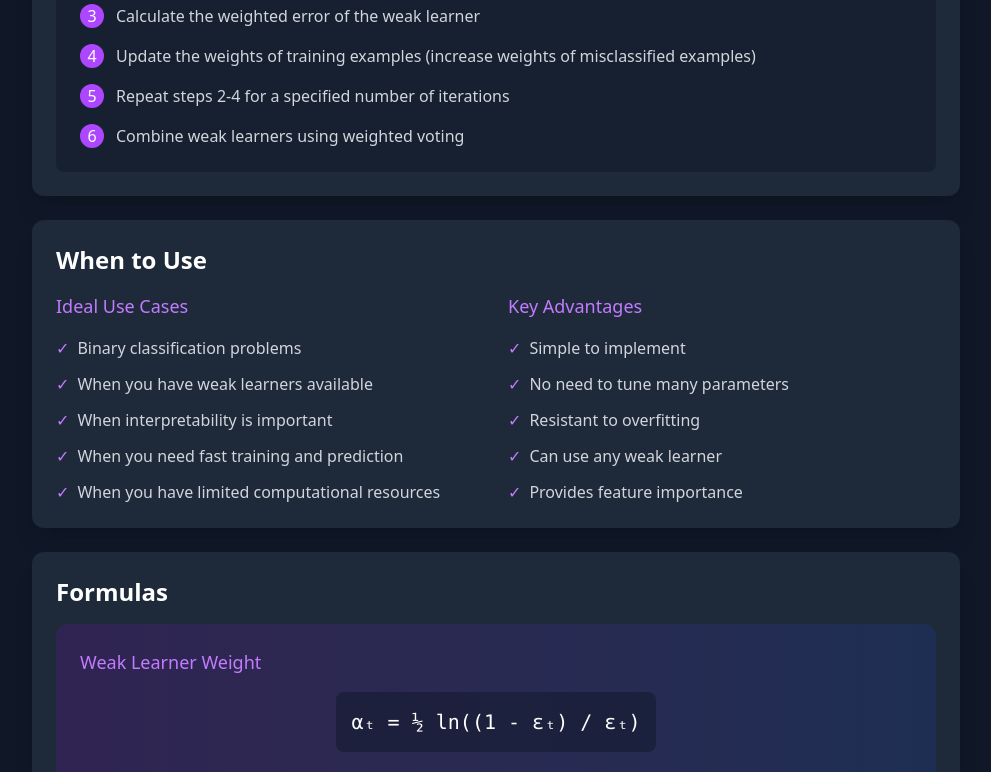
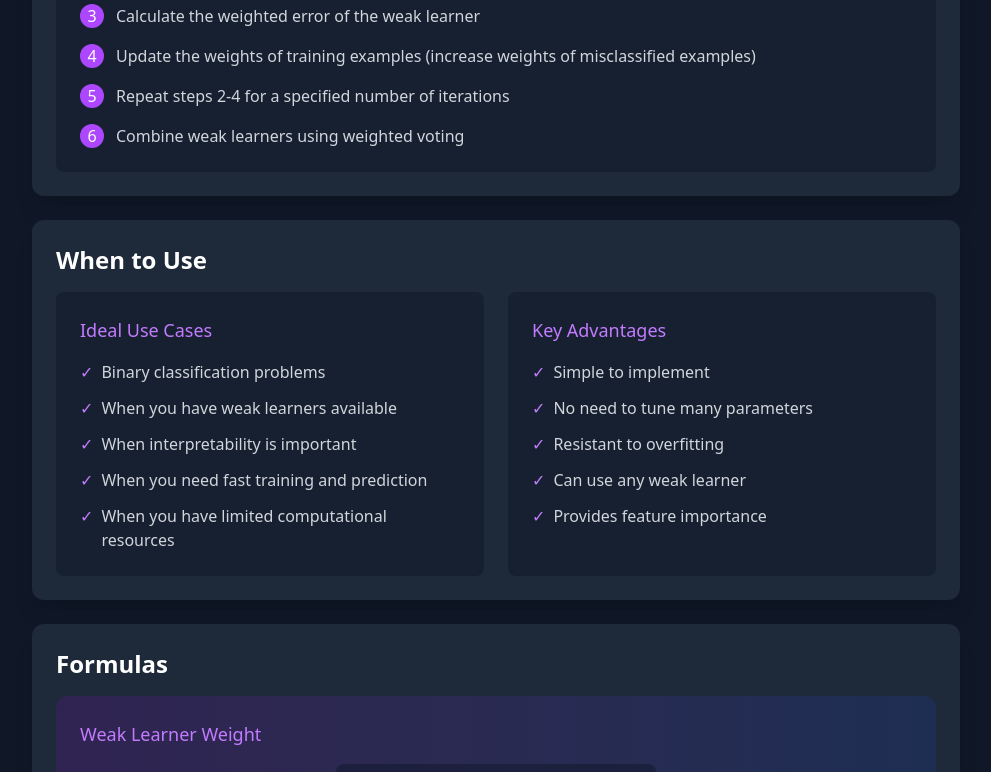
Before and after one commit to idanidan29/Machine_Learning_Visualizer, a Next.js app in the folder client/: page /algorithms/adaboost in a window 1280 px wide. Shown: the part 1264-2036 px from the top of the page, without its empty margins (288-1279 px from the left). Built offline with nearby package versions, Linux system fonts and the light colour scheme.

Commit message:
adjust adaboost to the wrapper

```diff
--- a/client/src/app/algorithms/adaboost/page.tsx
+++ b/client/src/app/algorithms/adaboost/page.tsx
@@ -8,6 +8,8 @@ import Code from '../../components/ui/Code';
 import PageHeader from '../../components/ui/PageHeader';
 import Formula from '../../components/ui/Formula';
 import AdaBoostVisualization from '../../components/visualizations/AdaBoostVisualization';
+import HowItWorks from '../../components/ui/HowItWorks';
+import WhenToUse from '../../components/ui/WhenToUse';
 
 export default function AdaBoostPage() {
   const [activeSection, setActiveSection] = useState('overview');
@@ -73,99 +75,41 @@ export default function AdaBoostPage() {
               </section>
 
               {/* How It Works Section */}
-              <section id="how-it-works" className="bg-gray-800 rounded-xl shadow-xl p-4 sm:p-6">
-                <h2 className="text-xl sm:text-2xl font-semibold text-white mb-4">How It Works</h2>
-                <div className="space-y-6">
-                  <div className="bg-gray-900/50 p-6 rounded-lg">
-                    <h3 className="text-lg font-medium text-purple-400 mb-4">The Process</h3>
-                    <ol className="space-y-4 text-gray-300">
-                      <li className="flex items-start">
-                        <span className="bg-purple-500 text-white rounded-full w-6 h-6 flex items-center justify-center mr-3 flex-shrink-0">1</span>
-                        <span>Initialize equal weights for all training examples</span>
-                      </li>
-                      <li className="flex items-start">
-                        <span className="bg-purple-500 text-white rounded-full w-6 h-6 flex items-center justify-center mr-3 flex-shrink-0">2</span>
-                        <span>Train a weak learner on the weighted data</span>
-                      </li>
-                      <li className="flex items-start">
-                        <span className="bg-purple-500 text-white rounded-full w-6 h-6 flex items-center justify-center mr-3 flex-shrink-0">3</span>
-                        <span>Calculate the weighted error of the weak learner</span>
-                      </li>
-                      <li className="flex items-start">
-                        <span className="bg-purple-500 text-white rounded-full w-6 h-6 flex items-center justify-center mr-3 flex-shrink-0">4</span>
-                        <span>Update the weights of training examples (increase weights of misclassified examples)</span>
-                      </li>
-                      <li className="flex items-start">
-                        <span className="bg-purple-500 text-white rounded-full w-6 h-6 flex items-center justify-center mr-3 flex-shrink-0">5</span>
-                        <span>Repeat steps 2-4 for a specified number of iterations</span>
-                      </li>
-                      <li className="flex items-start">
-                        <span className="bg-purple-500 text-white rounded-full w-6 h-6 flex items-center justify-center mr-3 flex-shrink-0">6</span>
-                        <span>Combine weak learners using weighted voting</span>
-                      </li>
-                    </ol>
-                  </div>
-                </div>
-              </section>
+              <HowItWorks
+                title="How It Works"
+                steps={[
+                  { number: 1, description: "Initialize equal weights for all training examples" },
+                  { number: 2, description: "Train a weak learner on the weighted data" },
+                  { number: 3, description: "Calculate the weighted error of the weak learner" },
+                  { number: 4, description: "Update the weights of training examples (increase weights of misclassified examples)" },
+                  { number: 5, description: "Repeat steps 2-4 for a specified number of iterations" },
+                  { number: 6, description: "Combine weak learners using weighted voting" }
+                ]}
+              />
 
               {/* When to Use Section */}
-              <section id="when-to-use" className="bg-gray-800 rounded-xl shadow-xl p-4 sm:p-6">
-                <h2 className="text-xl sm:text-2xl font-semibold text-white mb-4">When to Use</h2>
-                <div className="space-y-6">
-                  <div className="grid md:grid-cols-2 gap-6">
-                    <div>
-                      <h3 className="text-lg font-medium text-purple-400 mb-4">Ideal Use Cases</h3>
-                      <ul className="space-y-3 text-gray-300">
-                        <li className="flex items-start">
-                          <span className="text-purple-400 mr-2">✓</span>
-                          <span>Binary classification problems</span>
-                        </li>
-                        <li className="flex items-start">
-                          <span className="text-purple-400 mr-2">✓</span>
-                          <span>When you have weak learners available</span>
-                        </li>
-                        <li className="flex items-start">
-                          <span className="text-purple-400 mr-2">✓</span>
-                          <span>When interpretability is important</span>
-                        </li>
-                        <li className="flex items-start">
-                          <span className="text-purple-400 mr-2">✓</span>
-                          <span>When you need fast training and prediction</span>
-                        </li>
-                        <li className="flex items-start">
-                          <span className="text-purple-400 mr-2">✓</span>
-                          <span>When you have limited computational resources</span>
-                        </li>
-                      </ul>
-                    </div>
-                    <div>
-                      <h3 className="text-lg font-medium text-purple-400 mb-4">Key Advantages</h3>
-                      <ul className="space-y-3 text-gray-300">
-                        <li className="flex items-start">
-                          <span className="text-purple-400 mr-2">✓</span>
-                          <span>Simple to implement</span>
-                        </li>
-                        <li className="flex items-start">
-                          <span className="text-purple-400 mr-2">✓</span>
-                          <span>No need to tune many parameters</span>
-                        </li>
-                        <li className="flex items-start">
-                          <span className="text-purple-400 mr-2">✓</span>
-                          <span>Resistant to overfitting</span>
-                        </li>
-                        <li className="flex items-start">
-                          <span className="text-purple-400 mr-2">✓</span>
-                          <span>Can use any weak learner</span>
-                        </li>
-                        <li className="flex items-start">
-                          <span className="text-purple-400 mr-2">✓</span>
-                          <span>Provides feature importance</span>
-                        </li>
-                      </ul>
-                    </div>
-                  </div>
-                </div>
-              </section>
+              <WhenToUse
+                idealUseCases={{
+                  title: "Ideal Use Cases",
+                  items: [
+                    "Binary classification problems",
+                    "When you have weak learners available",
+                    "When interpretability is important",
+                    "When you need fast training and prediction",
+                    "When you have limited computational resources"
+                  ]
+                }}
+                keyAdvantages={{
+                  title: "Key Advantages",
+                  items: [
+                    "Simple to implement",
+                    "No need to tune many parameters",
+                    "Resistant to overfitting",
+                    "Can use any weak learner",
+                    "Provides feature importance"
+                  ]
+                }}
+              />
 
               {/* Formulas Section */}
               <section id="formulas" className="bg-gray-800 rounded-xl shadow-xl p-4 sm:p-6">
```
